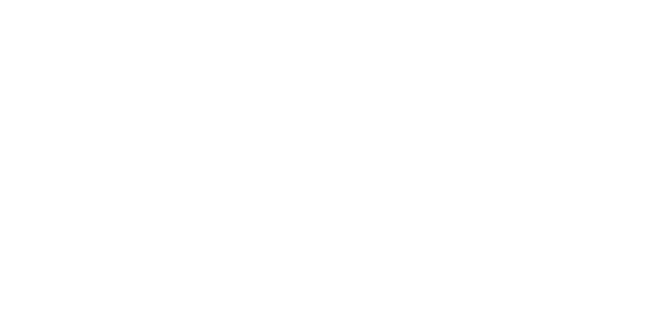
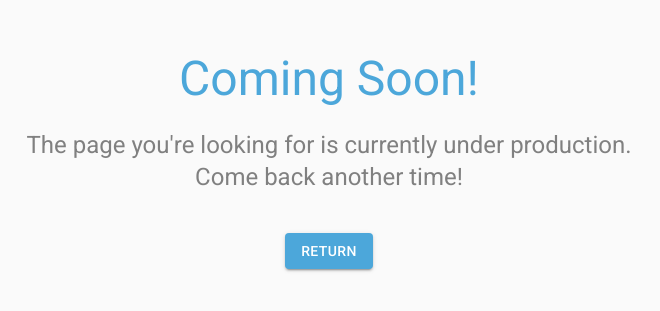
Before and after one commit to AnishPahilajani/Retyrn, a React (Create React App) app in the folder frontend/: page /comingsoon in a window 1280 px wide. Before the commit this address had no page. Shown: the part 243-554 px from the top of the page, without its empty margins (311-971 px from the left). Built offline with nearby package versions, Linux system fonts and the light colour scheme.

Commit message:
new pages 404 and coming soon

```diff
--- a/frontend/src/App.js
+++ b/frontend/src/App.js
@@ -2,6 +2,8 @@
 import SignIn from "./pages/SignIn/SignIn";
 import SignUp from "./pages/SignUp/SignUp";
 import CreateCompany from "./pages/CreateCompany/CreateCompany";
+import Page404 from "./pages/ErrorPages/Page404";
+import ComingSoon from "./pages/ErrorPages/ComingSoon";
 function App() {
   return (
     <div className="App">
@@ -11,6 +13,10 @@
           <Route path="/signin" element={<SignIn />} />
           <Route path="/signup" element={<SignUp />} />
           <Route path="/createcompany" element={<CreateCompany />} />
+          <Route path="/page404" element={<Page404 />} />
+          <Route path="/comingsoon" element={<ComingSoon />} />
+          <Route component={Page404} />
+          {/**add switch to route to 404 page when needed */}
         </Routes>
       </Router>
     </div>
--- /dev/null
+++ b/frontend/src/pages/ErrorPages/ComingSoon.js
@@ -0,0 +1,33 @@
+import React from 'react';
+import { Box, Button,Typography } from '@mui/material';
+import ThemeLight from '../../components/Theme/ThemeLight'
+import { createMuiTheme} from '@mui/material';
+import CssBaseline from "@mui/material/CssBaseline";
+import {ThemeProvider } from "@mui/material/styles";
+//can add a photo of somesort like most 404 pages
+
+export default function ComingSoon() {
+    document.title = "404 Page Not Found";
+    let themeLight = createMuiTheme(ThemeLight);
+    return(
+        <ThemeProvider theme={themeLight}>
+        <Box sx = {{display: 'flex', justifyContent: 'center', alignItems: 'center', flexDirection:'column', minHeight: '100vh'}}>
+            <CssBaseline />
+            <Typography variant='h3' fontFamily={'roboto'} color="#4ca7da" style={{ lineHeight: "100px" }}>
+                Coming Soon!
+            </Typography>
+            <Typography variant='h5'color="gray" fontFamily={'roboto'}>
+                The page you're looking for is currently under production.
+            </Typography>
+            <Typography variant='h5'color="gray" fontFamily={'roboto'}>
+                Come back another time!
+            </Typography>
+            {/**Currently links to nothing, but it should go back to home */}
+            {/**Linked using href instead of Router atm */}
+            <Button href="/" type="create" id="bottom-create" variant="contained" sx={{mt:5, mb:2, color: 'white', ':hover':{ bgcolor: '#6fb8e1'}}} color="retyrn_blue">
+            Return
+          </Button>
+        </Box>
+        </ThemeProvider>
+    );
+}
--- /dev/null
+++ b/frontend/src/pages/ErrorPages/Page404.js
@@ -0,0 +1,30 @@
+import React from 'react';
+import { Box, Button,Typography } from '@mui/material';
+import ThemeLight from '../../components/Theme/ThemeLight'
+import { createMuiTheme} from '@mui/material';
+import CssBaseline from "@mui/material/CssBaseline";
+import {ThemeProvider } from "@mui/material/styles";
+
+//can add a photo of somesort like most 404 pages
+export default function Page404() {
+    document.title = "404 Page Not Found";
+    let themeLight = createMuiTheme(ThemeLight);
+    return(
+        <ThemeProvider theme={themeLight}>
+        <Box sx = {{display: 'flex', justifyContent: 'center', alignItems: 'center', flexDirection:'column', minHeight: '100vh'}}>
+            <CssBaseline />
+            <Typography variant='h1'>
+                404
+            </Typography>
+            <Typography variant='h5'color="gray">
+                The page you're looking for doesn't exist.
+            </Typography>
+            {/**Currently links to signin page, but it should go back to home */}
+            {/**Linked using href instead of Router atm */}
+            <Button href="/signin" type="create" id="bottom-create" variant="contained" sx={{mt:3, mb:2, color: 'white', ':hover':{ bgcolor: '#6fb8e1'}}} color="retyrn_blue">
+            Return
+          </Button>
+        </Box>
+        </ThemeProvider>
+    );
+}
--- a/frontend/src/pages/SignUp/SignUp.js
+++ b/frontend/src/pages/SignUp/SignUp.js
@@ -13,12 +13,11 @@
 import { createMuiTheme } from '@mui/material';
 import IconButton from '@mui/material/IconButton';
 
-import OutlinedInput from '@mui/material/OutlinedInput';
-import InputLabel from '@mui/material/InputLabel';
 import InputAdornment from '@mui/material/InputAdornment';
 import Visibility from '@mui/icons-material/Visibility';
 import VisibilityOff from '@mui/icons-material/VisibilityOff';
-import FormControl from '@mui/material/FormControl';
+import {useState} from 'react'
+
 
 const initialValues = {
   firstName: "",
@@ -30,8 +29,9 @@
 
 export default function SignUp() {
   document.title = "Sign up";
-  let themeLight = createMuiTheme(ThemeLight);
+  let themeLight = createMuiTheme(ThemeLight); {/**Theme */}
 
+  {/**Password visibility toggle */}
   const [showPassword, setShowPassword] = React.useState(false);
   const handleClickShowPassword = () => setShowPassword((show) => !show);
   const handleMouseDownPassword = (event) => {
```
Also changed, not shown: 1 other file (tests, documents, lock files or other folders).
